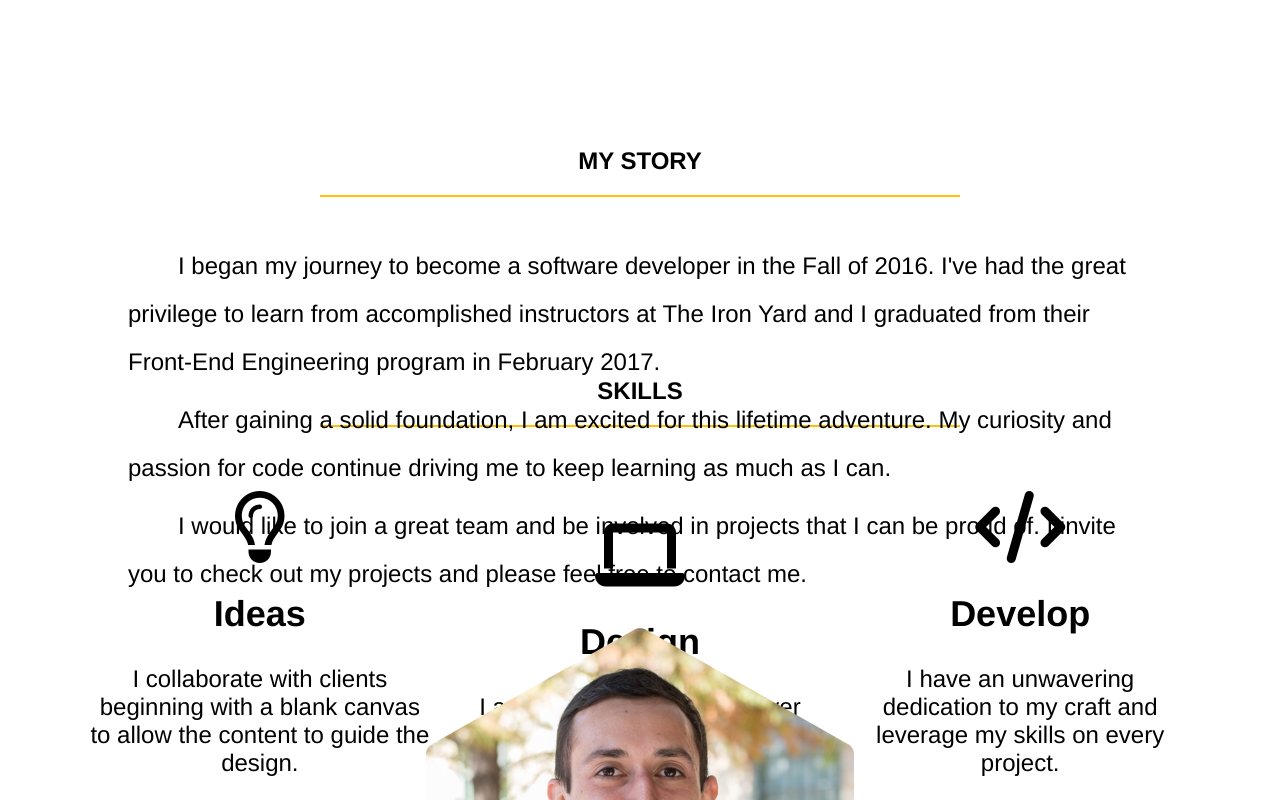
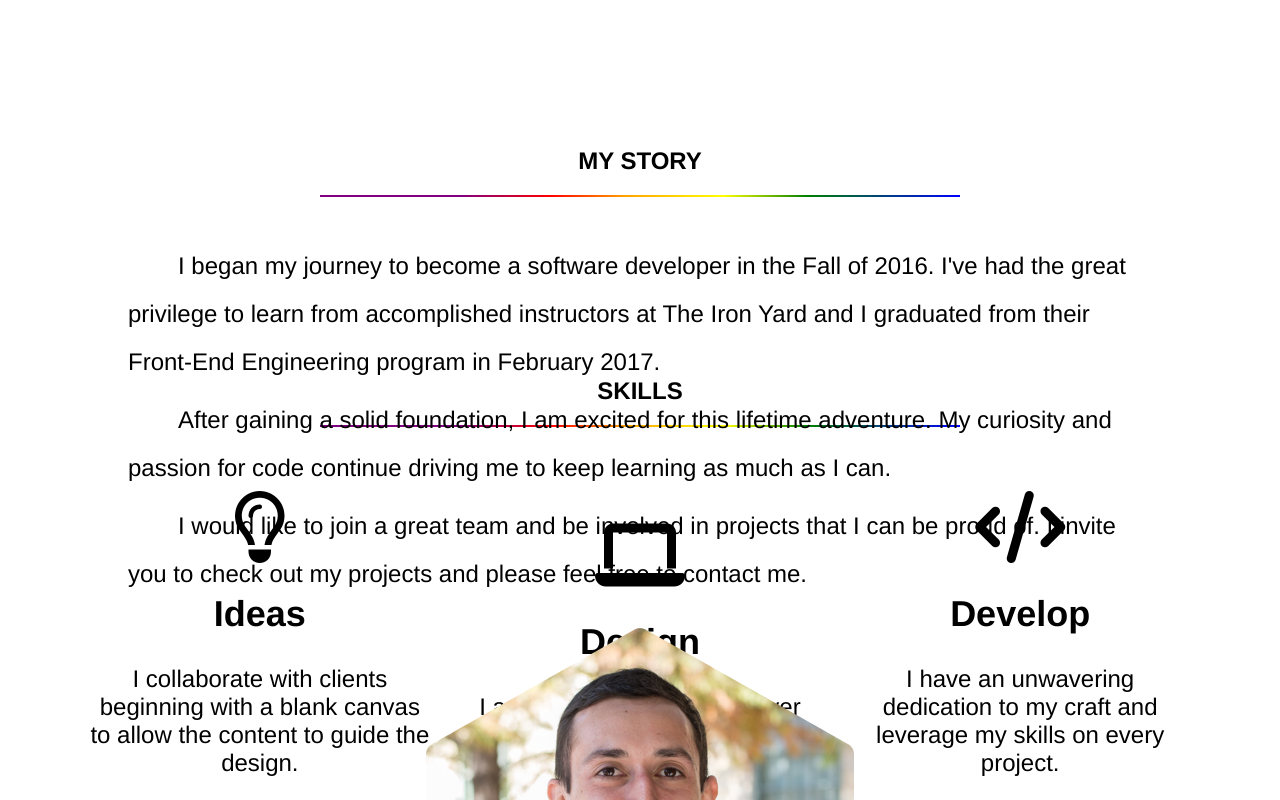
Before and after one commit to Gadget89/updated-portfolio, a React (Create React App) app: page / in a window 1280 px wide. Shown: the part 1620-2420 px from the top of the page. Built offline with nearby package versions, Linux system fonts and the light colour scheme.

Commit message:
Added a gradient effect to border bottom of segments and nav buttons

```diff
--- a/src/main.css
+++ b/src/main.css
@@ -38,7 +38,9 @@ li {
   float: left;
 }
 .component-content-title {
-  border-bottom: solid 2px #FFC107;
+  border-bottom: 2px solid transparent;
+  border-image: linear-gradient(to right, purple 22%, red 36%, orange 48%, yellow 63%, green 76%, blue) 1 100%;
+  border-image-slice: 1;
   margin: 3.5% auto;
   padding: 20px 0;
   text-align: center;
@@ -103,7 +105,10 @@ li {
   cursor: pointer;
   font-weight: bold;
   height: 15px;
-  border-bottom: solid 2px #FFC107;
+  /*border-bottom: solid 2px #FFC107;*/
+  border-bottom: 2px solid transparent;
+  border-image: linear-gradient(to right, purple 22%, red 36%, orange 48%, yellow 63%, green 76%, blue) 1 100%;
+  border-image-slice: 1;
   padding-bottom: 10px;
   animation: moveOut .35s linear;
   -webkit-animation: moveOut .35s linear;
```
